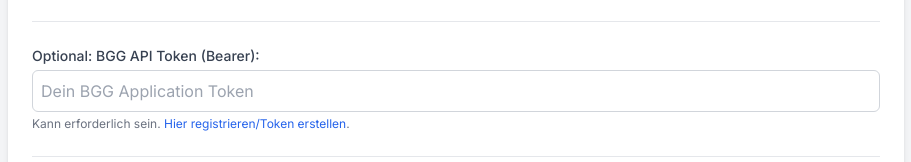
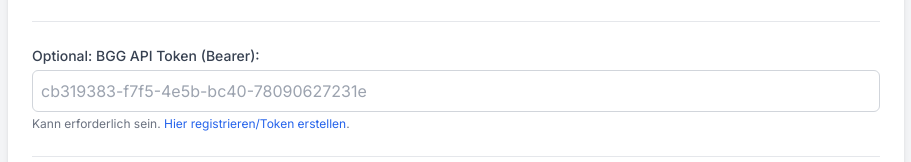
Before and after one commit to codelab365/LinzSpielt, a plain HTML site: page bggconnect.html in a window 1280 px wide. Shown: the part 530-692 px from the top of the page, without its empty margins (184-1095 px from the left). Drawn offline with nearby package versions, Linux system fonts and the light colour scheme.

Commit message:
Update bggconnect.html

```diff
--- a/bggconnect.html
+++ b/bggconnect.html
@@ -51,7 +51,7 @@
         <!-- API Token Section -->
         <div class="mb-6 border-b pb-6 border-gray-200">
              <label for="api-token" class="block text-sm font-medium text-gray-700 mb-1">Optional: BGG API Token (Bearer):</label>
-             <input type="text" id="api-token" placeholder="Dein BGG Application Token" class="w-full p-2 border border-gray-300 rounded-md focus:outline-none focus:ring-2 focus:ring-blue-500">
+             <input type="text" id="api-token" placeholder="cb319383-f7f5-4e5b-bc40-78090627231e" class="w-full p-2 border border-gray-300 rounded-md focus:outline-none focus:ring-2 focus:ring-blue-500">
              <p class="text-xs text-gray-500 mt-1">
                 Kann erforderlich sein. <a href="https://boardgamegeek.com/applications" target="_blank" class="text-blue-600 hover:underline">Hier registrieren/Token erstellen</a>.
             </p>
```
